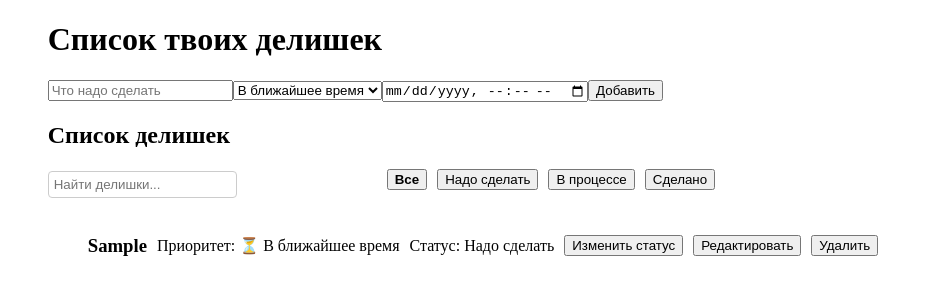
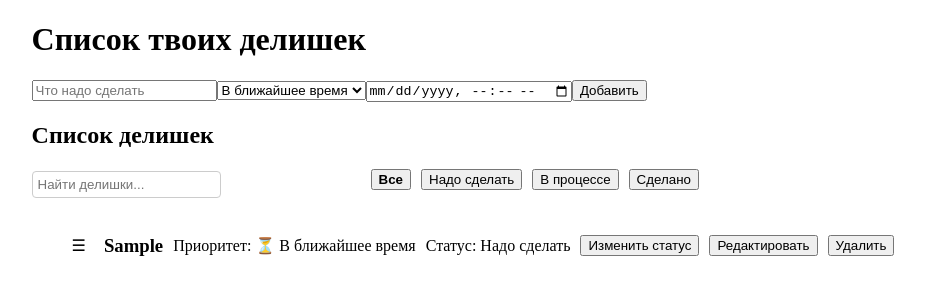
Before and after one commit to AnyaKrivosheeva/Task-Manager, a React (Vite) app: page / in a window 1280 px wide. Both pictures are taken after typing "Sample" into the empty fields and a click on the button "Добавить". Shown: the top 300 px of the page, without its empty margins (177-1102 px from the left). Built offline with nearby package versions, Linux system fonts and the light colour scheme.

Commit message:
добавлен drag-and-drop для тасков

```diff
--- a/package.json
+++ b/package.json
@@ -10,6 +10,9 @@
     "preview": "vite preview"
   },
   "dependencies": {
+    "@dnd-kit/core": "^6.3.1",
+    "@dnd-kit/sortable": "^10.0.0",
+    "@dnd-kit/utilities": "^3.2.2",
     "@reduxjs/toolkit": "^2.11.2",
     "react": "^19.2.4",
     "react-dom": "^19.2.4",
--- a/src/components/AddTaskForm/AddTaskForm.tsx
+++ b/src/components/AddTaskForm/AddTaskForm.tsx
@@ -22,6 +22,7 @@ export default function AddTaskForm() {
             priority,
             createdAt: new Date().toISOString(),
             deadline: deadline || undefined,
+            order: Date.now(),
         };
 
         dispatch(addTask(newTask));
--- a/src/components/TaskItem/TaskItem.tsx
+++ b/src/components/TaskItem/TaskItem.tsx
@@ -4,6 +4,8 @@ import { priorityLabels } from "../../shared/lib/priorityLabels";
 import { statusLabels } from "../../shared/lib/statusLabels";
 import { updateTask, deleteTask, setTaskStatus } from "../../store/tasksSlice";
 import { useState } from "react";
+import { useSortable } from "@dnd-kit/sortable";
+import { CSS } from "@dnd-kit/utilities";
 
 type Props = {
     task: Task;
@@ -17,6 +19,23 @@ const nextStatus: Record<Task["status"], Task["status"]> = {
 
 export default function TaskItem({ task }: Props) {
     const dispatch = useDispatch();
+
+    const {
+        attributes,
+        listeners,
+        setNodeRef,
+        transform,
+        transition,
+    } = useSortable({ id: task.id });
+
+    const style = {
+        transform: CSS.Transform.toString(transform),
+        transition,
+        display: "flex",
+        gap: "10px",
+        alignItems: "center",
+        cursor: "default"
+    };
 
     const [isEditing, setIsEditing] = useState(false);
 
@@ -45,9 +64,13 @@ export default function TaskItem({ task }: Props) {
     };
 
     return (
-        <li style={{ display: "flex", gap: "10px", alignItems: "center" }}>
+        <li ref={setNodeRef} style={style} {...attributes}>
             {!isEditing ? (
                 <>
+                    <span {...listeners} style={{ cursor: "grab", marginRight: "8px" }}>
+                        ☰
+                    </span>
+
                     <h3>{task.title}</h3>
 
                     <p>Приоритет: {priorityLabels[task.priority]}</p>
--- a/src/components/TaskList/TaskList.tsx
+++ b/src/components/TaskList/TaskList.tsx
@@ -5,8 +5,23 @@ import { useState } from "react";
 import type { FilterType } from "../../types/filter";
 import TaskFilter from "../TaskFilter/TaskFilter";
 import TaskSearch from "../TaskSearch/TaskSearch";
+import {
+    DndContext,
+    closestCenter,
+} from "@dnd-kit/core";
+
+import {
+    arrayMove,
+    SortableContext,
+    verticalListSortingStrategy,
+} from "@dnd-kit/sortable";
+
+import { useDispatch } from "react-redux";
+import { reorderTasks } from "../../store/tasksSlice";
 
 export default function TaskList() {
+    const dispatch = useDispatch();
+
     const [filter, setFilter] = useState<FilterType>("all");
     const [search, setSearch] = useState<string>("");
 
@@ -23,6 +38,28 @@ export default function TaskList() {
         return matchStatus && matchSearch;
     });
 
+    const sortedTasks = [...filteredTasks].sort(
+        (a, b) => a.order - b.order
+    );
+
+    const handleDragEnd = (event: any) => {
+        const { active, over } = event;
+
+        if (!over || active.id === over.id) return;
+
+        const oldIndex = sortedTasks.findIndex(t => t.id === active.id);
+        const newIndex = sortedTasks.findIndex(t => t.id === over.id);
+
+        const newOrder = arrayMove(sortedTasks, oldIndex, newIndex).map(
+            (task, index) => ({
+                ...task,
+                order: index,
+            })
+        );
+
+        dispatch(reorderTasks(newOrder));
+    };
+
     return (
         <div>
             <h2>Список делишек</h2>
@@ -36,11 +73,16 @@ export default function TaskList() {
             {filteredTasks.length === 0
                 ? (<p>Пока нет делишек</p>)
                 : (
-                    <ul style={{ display: "flex", flexDirection: "column", gap: "10px" }}>
-                        {filteredTasks.map((task) => (
-                            <TaskItem key={task.id} task={task} />
-                        ))}
-                    </ul>
+                    <DndContext collisionDetection={closestCenter} onDragEnd={handleDragEnd}>
+                        <SortableContext items={sortedTasks.map(t => t.id)} strategy={verticalListSortingStrategy}>
+                            <ul style={{ display: "flex", flexDirection: "column", gap: "10px" }}>
+                                {sortedTasks.map(task => (
+                                    <TaskItem key={task.id} task={task} />
+                                ))}
+                            </ul>
+                        </SortableContext>
+                    </DndContext>
+
                 )
             }
         </div>
--- a/src/store/tasksSlice.ts
+++ b/src/store/tasksSlice.ts
@@ -40,8 +40,14 @@ const tasksSlice = createSlice({
                 task.status = action.payload.status;
             }
         },
+        reorderTasks: (
+            state,
+            action: PayloadAction<Task[]>
+        ) => {
+            state.items = action.payload;
+        },
     },
 });
 
-export const { addTask, deleteTask, updateTask, setTaskStatus } = tasksSlice.actions;
+export const { addTask, deleteTask, updateTask, setTaskStatus, reorderTasks } = tasksSlice.actions;
 export default tasksSlice.reducer;
--- a/src/types/task.ts
+++ b/src/types/task.ts
@@ -10,4 +10,5 @@ export interface Task {
     priority: TaskPriority;
     createdAt: string;
     deadline?: string;
+    order: number;
 }
```
Also changed, not shown: 1 other file (tests, documents, lock files or other folders).
